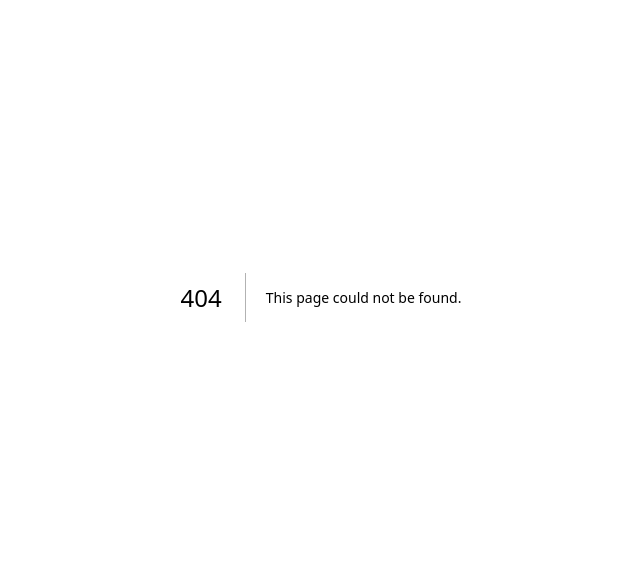
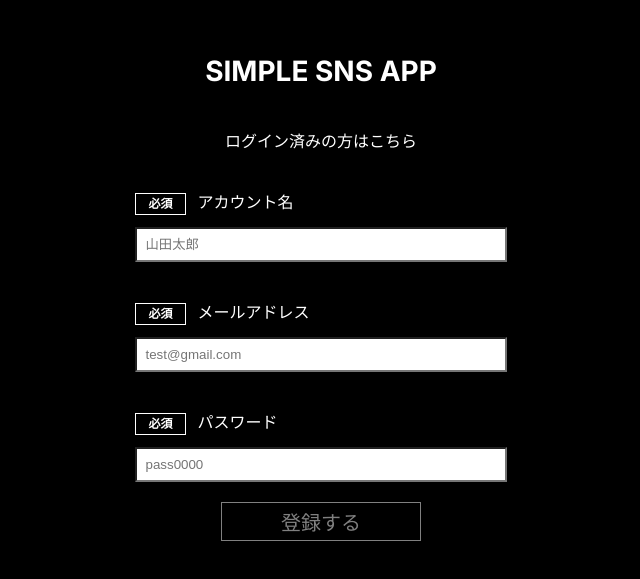
Before and after one commit to kishi1997/react-simple-sns-app, a Next.js app: page /register in a window 1280 px wide. Before the commit this address had no page. Shown: the part 103-682 px from the top of the page, without its empty margins (319-959 px from the left). Built offline with nearby package versions, Linux system fonts and the light colour scheme; no server answers.

Commit message:
バリデーション機能を実装、エラーでエラーメッセージ表示、成功でトップページに移動

```diff
--- /dev/null
+++ b/app/atom/state/userDataState.ts
@@ -0,0 +1,7 @@
+import { UserData } from '@/app/types/types';
+import { atom } from 'recoil';
+
+export const userDataState = atom<UserData | null>({
+    key: "userDataState",
+    default: null,
+})
--- a/app/layout.tsx
+++ b/app/layout.tsx
@@ -1,4 +1,5 @@
 'use client'
+import { RecoilRoot } from 'recoil'
 import './globals.css'
 import { Inter } from 'next/font/google'
 
@@ -15,9 +16,11 @@ export default function RootLayout({
   children: React.ReactNode
 }) {
   return (
-    <html lang="en">
+    <html lang="ja">
       <body className={inter.className}>
+        <RecoilRoot>
         {children}
+        </RecoilRoot>
         </body>
     </html>
   )
--- a/app/styles/register.module.css
+++ b/app/register/page.module.css
@@ -1,3 +1,16 @@
+.container {
+  max-width: 480px;
+  margin-inline: auto;
+  padding: 80px 40px;
+  display: flex;
+  flex-direction: column;
+  gap: 40px;
+  justify-content: center;
+  align-items: center;
+}
+.title {
+  font-size: 28px;
+}
 /* フォーム */
 .form {
     width: 100%;
@@ -48,3 +61,15 @@
     border: 1px solid #fff;
     cursor: pointer;
   }
+  .form_btn button.disabled {
+    opacity: .5;
+  }
+  /* ダイアログ */
+  .dialog {
+    display: flex;
+    flex-direction: column;
+    gap: 20px;
+  }
+  .dialog button {
+    padding: 4px 8px;
+  }
--- /dev/null
+++ b/app/register/page.tsx
@@ -0,0 +1,120 @@
+'use client'
+import React, { ChangeEvent, FormEvent, useState } from 'react'
+import styles from './page.module.css'
+import axios from 'axios';
+import { useRecoilState } from 'recoil';
+import { useRouter } from 'next/navigation';
+import { userDataState } from '../atom/state/userDataState';
+
+const Register = () => {
+    const router = useRouter();
+
+    const [error, setError] = useState("");
+
+    const [name, setName] = useState<string>("");
+    const [isNameValid, setIsNameValid] = useState<boolean>(false);
+
+    const [email, setEmail] = useState<string>("");
+    const [isEmailValid, setIsEmailValid] = useState<boolean>(false);
+
+    const [password, setPassword] = useState<string>("");
+    const [isPasswordValid, setIsPasswordValid] = useState<boolean>(false);
+
+    const [userData, setUserData] = useRecoilState(userDataState);
+
+    const [errorDialogOpen, setErrorDialogOpen] = useState(false);
+
+    const createAccountUrl = process.env.NEXT_PUBLIC_ENDPOINT_BASIC_URL + '/account';
+
+    const handleSubmit = async (e: FormEvent<HTMLFormElement>) => {
+        e.preventDefault();
+        if (!createAccountUrl) {
+            console.log("createAccountUrl is not defined");
+            return;
+        }
+        try {
+            const res = await axios.post(createAccountUrl, {
+                name: name,
+                email: email,
+                password: password,
+            }, {
+                headers: {
+                    "Content-Type": "application/json",
+                },
+            });
+            const data = res.data;
+            setUserData(data);
+            if(res.status === 200) {
+                router.push('/');
+            } else {
+                alert(error);
+            }
+        } catch (error) {
+            if (axios.isAxiosError(error)) {
+                setError(error.response?.data?.message || 'Undifined error');
+                setErrorDialogOpen(true);
+            } else {
+                setError('Undifined error');
+                console.log(error);
+            }
+        }
+    }
+
+    const handleNameChange = (e: ChangeEvent<HTMLInputElement>) => {
+        setName(e.target.value);
+        setIsNameValid(e.target.value.length > 0);
+    }
+    const handleEmailChange = (e: React.ChangeEvent<HTMLInputElement>) => {
+        setEmail(e.target.value);
+        const emailPattern = /^[a-zA-Z0-9._%+-]+@[a-zA-Z0-9.-]+\.[a-zA-Z]{2,}$/;
+        setIsEmailValid(e.target.value != '' && emailPattern.test(e.target.value));
+    };
+
+    const handlePasswordChange = (e: ChangeEvent<HTMLInputElement>) => {
+        setPassword(e.target.value);
+        setIsPasswordValid(e.target.value.length >= 8);
+    }
+
+    const handleCloseErrorDialog = () => {
+        setErrorDialogOpen(false);
+    }
+
+    const isFormValid = isNameValid && isPasswordValid && isEmailValid;
+
+    return (
+        <div className={styles.container}>
+            <h1 className={styles.title}>SIMPLE SNS APP</h1>
+            <div>ログイン済みの方はこちら</div>
+            <form className={styles.form} onSubmit={handleSubmit}>
+                <div className={styles.form_container}>
+                    <div>
+                        <span className={styles.form_label_required}>必須</span>
+                        <label htmlFor='name' className={styles.form_label_title}>アカウント名</label>
+                        <input onChange={handleNameChange} value={name} type="text" name="name" id="name" className={styles.form_input} placeholder='山田太郎' />
+                    </div>
+                    <div>
+                        <span className={styles.form_label_required}>必須</span>
+                        <label htmlFor='email' className={styles.form_label_title}>メールアドレス</label>
+                        <input onChange={handleEmailChange} value={email} type="email" name="email" id="email" className={styles.form_input} placeholder='test@gmail.com' />
+                    </div>
+                    <div>
+                        <span className={styles.form_label_required}>必須</span>
+                        <label htmlFor='password' className={styles.form_label_title}>パスワード</label>
+                        <input onChange={handlePasswordChange} value={password} type="password" name="password" id="password" autoComplete='cuurent-password' className={styles.form_input} placeholder='pass0000' />
+                    </div>
+                </div>
+                <div className={styles.form_btn}><button className={isFormValid ? '' : styles.disabled} type="submit" disabled={!isFormValid}>登録する</button></div>
+            </form>
+
+            {errorDialogOpen && (
+                <div className={styles.dialog}>
+                    <div>登録エラーが発生しました。</div>
+                    <div>{error}</div>
+                    <button onClick={handleCloseErrorDialog}>閉じる</button>
+                </div>
+            )}
+        </div>
+    )
+}
+
+export default Register
```
Also changed, not shown: app/components/register.tsx (deleted, +0 -74 lines), app/page.tsx (+15 -2 lines), app/types/types.ts (+8 -4 lines).
